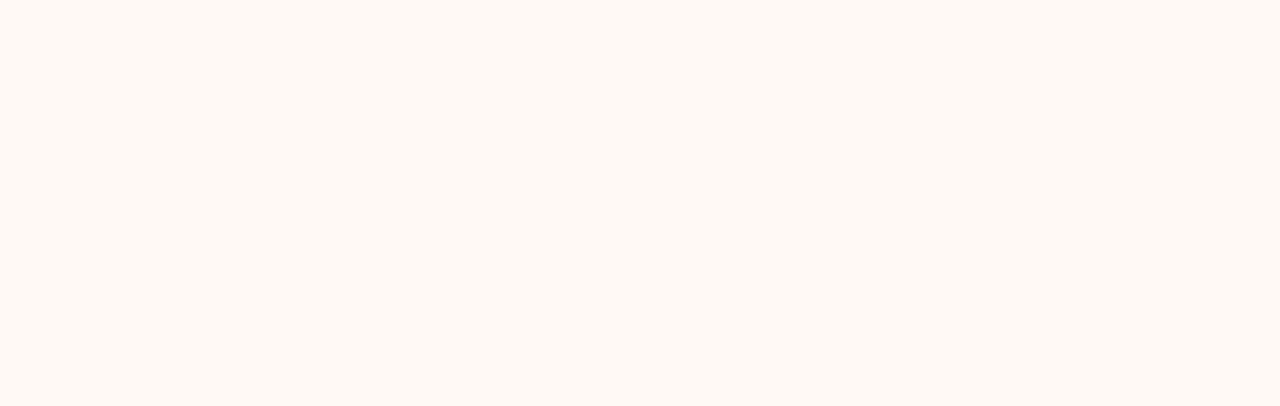
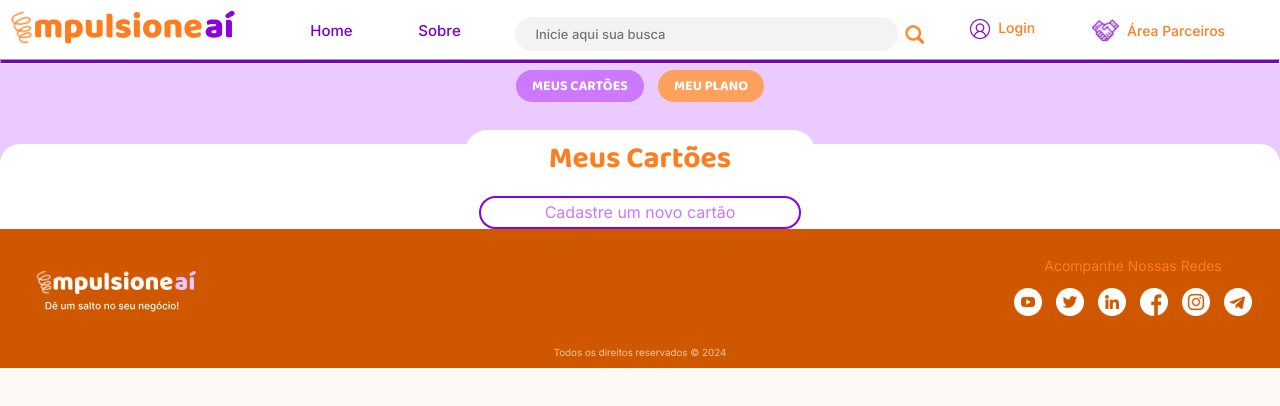
Before and after one commit to Rarissak/impulsione-ai, a React (Vite) app: page /meusCartoes in a window 1280 px wide. Before the commit this address had no page. Shown: the top 406 px of the page. Built offline with nearby package versions, Linux system fonts and the light colour scheme.

Commit message:
feat: criação da tela meus cartões
quem fizer o review por favor ajustar o tamanho da pagina para ocupar todo o espeço e não ficar com aquela area vazia abaixo do footer

```diff
--- a/src/App.jsx
+++ b/src/App.jsx
@@ -16,6 +16,7 @@ import Admin from '../src/pages/Admin/index.jsx';
 import PerfilParceiro from './pages/Parceiro/perfilParceiro/index.jsx';
 // import EsqueciSenha from './pages/UsuarioComum/forgotPassword/esqueciSenha.jsx';
 import Pesquisa from './pages/UsuarioComum/Pesquisa/pesquisa.jsx';
+import MeusCartoes from './pages/UsuarioComum/meusCartoes/meusCartoes.jsx';
 import UserProfile from './components/userProfile/userProfile.jsx';
 
 function App() {
@@ -38,6 +39,7 @@ function App() {
         <Route path='/perfilParceiro' Component={PerfilParceiro} />
 
         <Route path='/pesquisa' Component={Pesquisa} />
+        <Route path='/meusCartoes' Component={MeusCartoes} />
       </Routes>
     </Router>
   );
--- /dev/null
+++ b/src/components/selecionarCartao/selecionarCartao.css
@@ -0,0 +1,48 @@
+.cartao {
+    display: flex;
+    align-items: center;
+  }
+
+  .botao {
+    background-color: #CC78FF;
+    border: none;
+    padding: 0.7em;
+    margin: 0.5em;
+    border-radius: 5em; /* Bordas bem redondas */
+    cursor: pointer;
+    overflow: hidden; /* Impede overflows */
+    display: flex; /* Layout flexível */
+    align-items: center; /* Alinhar itens ao centro */
+    flex-direction: row-reverse;
+    justify-content: space-between; /* Alinha os itens no botão */
+}
+
+.botao:hover {
+    background-color: #B35FE6; /* Hover um pouco mais claro */
+}
+
+.botao p {
+    color: #FFFFFF;
+    margin-left: 0.4em;
+  }
+
+  .botao input[type='checkbox'] {
+    -webkit-appearance: none;
+    -moz-appearance: none;
+    appearance: none;
+    border: 2px solid #D9D9D9; /* Caixa de seleção cinza */
+    border-radius: 50%; /* Caixa de seleção redonda */
+    width: 2em; /* Tamanho da caixa de seleção */
+    height: 2em; /* Tamanho da caixa de seleção */
+    outline: none;
+    cursor: pointer;
+  }
+
+  .botao input[type='checkbox']:checked {
+    background-color: #FF7D1E; /* Cor quando marcada */
+  }
+
+  .icone-lixo {
+    cursor: pointer;
+    margin-left: 10px;
+  }
--- /dev/null
+++ b/src/components/selecionarCartao/selecionarCartao.jsx
@@ -0,0 +1,25 @@
+import React from 'react';
+import './selecionarCartao.css';
+import lixeiraDeReciclagem from '../../assets/lixeiraDeReciclagem.svg';
+
+const SelecionarCartao = ({ textoBotao, selecionado, onClick, onTrashIconClick }) => {
+  const handleSelecionar = () => {
+    onClick();
+  };
+
+  const handleExcluir = () => {
+    onTrashIconClick();
+  };
+
+  return (
+    <div className="cartao">
+      <button className={`botao ${selecionado ? 'selecionado' : ''}`} onClick={handleSelecionar}>
+        <p>{textoBotao}</p>
+        <input type="checkbox" checked={selecionado} readOnly />
+      </button>
+      <img src={lixeiraDeReciclagem} alt="Ícone de lixeira" className="icone-lixo" onClick={handleExcluir} />
+    </div>
+  );
+};
+
+export default SelecionarCartao;
--- a/src/pages/UsuarioComum/meusCartoes/meusCartoes.css
+++ b/src/pages/UsuarioComum/meusCartoes/meusCartoes.css
@@ -1,7 +1,9 @@
+/* Importando fontes do Google Fonts */
 @import url('https://fonts.googleapis.com/css2?family=Inter:wght@100..900&display=swap');
 @import url('https://fonts.googleapis.com/css2?family=Baloo+2:wght@400..800&family=Inter:wght@100..900&display=swap');
 
-*{
+/* Definições gerais */
+* {
     box-sizing: border-box;
     margin: 0;
     padding: 0;
@@ -9,20 +11,49 @@
     font-size: 16px;
 }
 
-/*Tornando o componente fixo e centralizado na tela, mesmo que scrollarmos o site para baixo
-o modal vai continuar na mesma posição.*/
-#back
-{
-    position: fixed;
-    top:50%;
-    left: 50%;
-    transform: translate(-50%, -50%);
-    z-index: 5;
+body {
+    background-color: #EBCBFF;
 }
 
-/*Centralizando todos os elementos do componente no centro da tela. E definindo o tamanho final do componente*/
-#meusCartoesCentralize
-{
+/* Container principal */
+.boxInformationsC {
+    background-color: #ffff;
+    width: 100vw;
+    display: flex;
+    flex-direction: column;
+    justify-content: center;
+    padding-left: 10em;
+    padding-right: 10em;
+}
+
+/* Botão "Cadastre um novo cartão" */
+.novoCartaoButton {
+    width: 322px;
+    height: 33px;
+    border-radius: 20px; /* Bordas BEM arredondadas */
+    border: 2px solid #8A00DE; /* Cor da borda */
+    background-color: #FFFFFF; /* Background branco */
+    color: #CC78FF; /* Cor da fonte */
+    font-size: 16px;
+    cursor: pointer;
+    transition: background-color 0.3s, color 0.3s;
+    margin-top: 10px; /* Ajuste o espaçamento conforme necessário */
+}
+
+.novoCartaoButton:hover {
+    background-color: #8A00DE; /* Altera o background ao passar o mouse */
+    color: #FFFFFF; /* Altera a cor da fonte ao passar o mouse */
+}
+
+.novoCartao {
+    display: flex;
+    align-items: center; /* Centraliza verticalmente */
+    flex-direction: column; /* Garante que os elementos sejam dispostos em coluna */
+}
+
+
+/* Centralizando todos os elementos do componente no centro da tela */
+#meusCartoesCentralize {
     width: 100vw;
     height: 100vh;
     display: flex;
@@ -30,27 +61,21 @@ o modal vai continuar na mesma posição.*/
     justify-content: center;
     align-items: center;
     z-index: 22;
-
 }
 
-/*Definindo o tamanho do container do login*/
-#meusCartoesContainer
-{
+/* Definindo o tamanho do container do login */
+#meusCartoesContainer {
     margin-top: -250px;
     width: 45%;
     height: 50%;
     z-index: 15;
 }
 
-
-
-/*Configurando o elemento responsável pelos inputs de login*/
-#meusCartoesBody
-{
+/* Configurando o elemento responsável pelos inputs de login */
+#meusCartoesBody {
     border-bottom-right-radius: 20px;
     border-bottom-left-radius: 20px;
     background-color: #ffffff;
-    /* padding: 4rem 2.3rem  1.3rem 2.3rem; */
     padding: .5rem 3rem;
     z-index: 22;
     display: flex;
@@ -58,156 +83,91 @@ o modal vai continuar na mesma posição.*/
     gap: 20px;
 }
 
-#centralizeSides
-{
+#centralizeSides {
     display: flex;
     gap: 35px;
 }
 
-#leftSide
-{
+#leftSide {
     display: flex;
     margin-bottom: 25px;
     flex-direction: column;
     width: 25%;
 }
 
-#rightSide
-{
+#rightSide {
     width: 100%;
 }
 
-
-
-/*Dando um espaço titulo dos inputs.*/
-#inputs
-{
+/* Dando um espaço título dos inputs */
+#inputs {
     margin-top: 15px;
     display: flex;
-    flex-wrap: wrap;
+    flex-direction: column;
     gap: 10px;
 }
 
-/*Configurando a aparencia dos inputs*/
-.meuPlanoInputs
-{
+/* Configurando a aparência dos inputs */
+.meuPlanoInputs {
     display: flex;
-    justify-content: center;
-
 }
 
-.meuPlanoInputs input
-{
+.meuPlanoInputs input {
     background-color: #F3F3F3;
     border-radius: 23px;
     border-color: #f3f3f300;
     padding: .2rem .6rem;
 }
 
-.nameInput
-{
-    color: #8A00DE;;
+.nameInput {
+    color: #8A00DE;
     font-weight: 700;
     margin-right: 15px;
 }
 
-
-
-#bandeira
-{
+#bandeira {
     background-color: #F3F3F3;
     border-radius: 23px;
     border-color: #f3f3f300;
     padding: .2rem .6rem;
 }
 
-/*Centralizando os botões do login*/
-#meusCartoesButtons
-{
+/* Centralizando os botões do login */
+#meusCartoesButtons {
     margin-top: 5px;
     display: flex;
     justify-content: space-between;
     flex-wrap: wrap;
     gap: 2px;
-    margin-bottom: 15px
+    margin-bottom: 15px;
 }
-/*Estilizando os botões de longar e de não possuir cadastro*/
-#meusCartoesButtons button
-{
+
+/* Estilizando os botões de logar e de não possuir cadastro */
+#meusCartoesButtons button {
     font-weight: 700;
     cursor: pointer;
     background-color: #FF7D1E;
     color: white;
     padding: .1rem 4rem;
-
-
 }
 
-#meusCartoesButtons #cancel
-{
+#meusCartoesButtons #cancel {
     background-color: #CC78FF;
-}
-
-/*Os elementos com a classe hide, devem ficar invisiveis*/
-#meusCartoesCentralize.hide, #back.hide
-{
-    opacity: 0;
-    pointer-events: none;
-}
-
-/*Configurando o protótipo da animação de aparecimento, juntando com o código da classe hide, se cria o efeito:
-Aparecer e desaparecer*/
-#meusCartoesCentralize, #back
-{
-    opacity: 1;
-    transition: .5s;
-    pointer-events: all;
-}
-
-/*Estilizando os botões responsáveis por abrir e fechar o modal*/
-#openModal
-{
-    margin-top: 25px;
-    margin-left: 5px;
-    cursor: pointer;
-}
-
-#closeModal
-{
-    position: relative;
-    border-radius: 50px;
-    padding: .5rem .7rem;
-    background-color: #ffffff00;
-    transition: .2s;
-    margin-left: 100%;
-    top: 10px !important;
-}
-
-#closeModal img{
-    width: 1.5rem;
-}
-
-#closeModal:hover
-{
-    transition: .2s;
-    background-color: #FF7D1E;
 }
 
 #meusCartoesButtonsignUp {
     text-decoration: none !important;
 }
 
-/*Configuração do campo Plano escolhido*/
-.selectField label
-{
+/* Configuração do campo Plano escolhido */
+.selectField label {
     color: #8A00DE;
     font-size: 16px;
     font-weight: 700;
     margin-right: 15px;
 }
 
-.selectField select
-{
+.selectField select {
     margin-top: 8px;
     background: #CC78FF;
     color: white;
@@ -219,134 +179,76 @@ Aparecer e desaparecer*/
     text-align: left;
     cursor: pointer;
     width: 135px;
-
 }
 
-.selectField div
-{
+.selectField div {
     color: #CC78FF;
     margin-top: 15px;
     margin-left: 10px;
 }
 
-.selectField2
-{
+.selectField2 {
     display: flex;
-
 }
 
-.selectField2 label
-{
+.selectField2 label {
     color: #8A00DE;
     font-size: 16px;
     font-weight: 700;
     margin-right: 15px;
 }
 
-.selectField2 select
-{
+.selectField2 select {
     width: 80px;
 }
 
-.meuPlanoTitulo
-{
+.meuPlanoTitulo {
     color: #FF7D1E;
     font-size: 18px;
     font-weight: 700;
-
 }
 
-
-@media screen and (max-width: 1260px){
-
-    #inputNome, #inputNumero
-    {
+/* Responsividade */
+@media screen and (max-width: 1260px) {
+    #inputNome, #inputNumero {
         width: 90%;
     }
-    #rightSide
-    {
+    #rightSide {
         width: 100%;
     }
 }
 
-@media screen and (max-width: 1249px){
-
-   #rightSide
-   {
+@media screen and (max-width: 1249px) {
+    #rightSide {
         width: 110%;
     }
-   #meusCartoesContainer
-   {
+    #meusCartoesContainer {
         width: 55%;
     }
 }
 
-
-@media screen and (max-width: 1200px){
-
-
-}
-
-@media screen and (max-width: 1024px){
-
-    #meusCartoesContainer
-    {
+@media screen and (max-width: 1024px) {
+    #meusCartoesContainer {
         width: 65%;
     }
-
 }
 
 /* Tamanho criado por conta do componente carrossel */
-@media screen and (max-width: 840px){
-
-
-    #inputNome, #inputNumero
-    {
+@media screen and (max-width: 840px) {
+    #inputNome, #inputNumero {
         width: 90%;
     }
+}
 
-
-}
-/* Tamanho criado por conta do componente carrossel */
-
-@media screen and (max-width: 768px){
-    #meusCartoesContainer
-    {
-      width: 75%;
-    }
-}
-@media screen and (max-width: 649px){
-
-
-    #meusCartoesButtons
-    {
-        justify-content: center;
-        gap:15px;
-
-    }
-}
-@media screen and (max-width: 624px){
-    #meusCartoesContainer
-    {
+@media screen and (max-width: 768px) {
+    #meusCartoesContainer {
         width: 75%;
     }
 }
 
-
-@media screen and (max-width: 560px){
-
+@media screen and (max-width: 649px) {
+    #meusCartoesButtons {
+        justify-content: center;
+        gap:15px;
     }
-
-@media screen and (max-width: 480px){
-
-
-
 }
-
-@media screen and (max-width: 320px){
-
-}
-
-@media screen and (max-width: 280px){
-
-}
--- a/src/pages/UsuarioComum/meusCartoes/meusCartoes.jsx
+++ b/src/pages/UsuarioComum/meusCartoes/meusCartoes.jsx
@@ -1,98 +1,164 @@
-import React from "react";
+import React, { useState } from 'react';
 import './meusCartoes.css';
-// import ModalForgetPassword, {ToggleModalForgot} from "../forgotPassword/forgotPassword";
-// Importando o icon do botão de fechar o modal.
-import iconModalClose from '../../../assets/iconLoginModalClose.svg';
-import {BoxInfoModal} from "../../../components/boxInfo/boxInfo/boxInfo";
-//import { Link } from "react-router-dom";
+import Header from '../../../components/header/header.jsx';
+import MenuLateral from '../../../components/menuLateral/menuLateral.jsx';
+import BarraLinkExterno from '../../../components/barraLinkExterno/BarraLinkExterno.jsx';
+import Footer from '../../../components/footer/footer.jsx';
+import BoxInfo from '../../../components/boxInfo/boxInfo.jsx';
+import SelecionarCartao from '../../../components/selecionarCartao/selecionarCartao.jsx';
 
- {/*Função de fechar o modal. Ele vai adicionar a classe hide na div loginCentralize,
-que vai fazer a div sumir e aparecer, quando o botão escolhido for clicado.*/}
-export function ToggleModal()
-{
-    const loginCentralize = document.querySelector("#meusCartoesCentralize");
-    loginCentralize.classList.toggle("hide");
-    const back = document.querySelector("#back");
-    back.classList.toggle("hide");
-}
-
-// Função que impede o inserimento de letras nos campos: cpf e mei
 function apenasNumeros(evt) {
-    // Obtém o código ASCII do caractere digitado
-    var charCode = (evt.which) ? evt.which : evt.keyCode;
-
-    // Verifica se o caractere digitado é uma letra
+    const charCode = evt.which ? evt.which : evt.keyCode;
     if (charCode >= 65 && charCode <= 90 || charCode >= 97 && charCode <= 122) {
-        // Cancela o evento de digitação (não insere o caractere no campo)
         evt.preventDefault();
     }
 }
 
-function MeusCartoes()
-{
+const MeusCartoes = () => {
+    const [cartoes, setCartoes] = useState([]);
+    const [contadorCartoes, setContadorCartoes] = useState(0);
+    const [numero, setNumero] = useState('');
+    const [nome, setNome] = useState('');
+    const [mesAno, setMesAno] = useState('');
+    const [cvv, setCvv] = useState('');
+    const [bandeira, setBandeira] = useState('');
+    const [botaoSelecionado, setBotaoSelecionado] = useState(null);
+    const [exibirAreaInput, setExibirAreaInput] = useState(false); // Estado para controlar a exibição da área de input dos cartões
 
-    return(
-        <div id="back" >
+    const handleSelecionarBotao = (id) => {
+        setBotaoSelecionado(id);
+    };
 
-            <div id="meusCartoesCentralize" >
+    const handleAdicionarCartao = () => {
+        if (cartoes.length >= 3) {
+            alert('Limite máximo de 3 cartões atingido. Remova um cartão existente para adicionar um novo.');
+            return;
+        }
 
-                <div id="meusCartoesContainer">
+        if (!numero || !nome || !mesAno || !cvv || !bandeira) {
+            alert('Preencha todos os campos para adicionar um novo cartão.');
+            return;
+        }
 
-                    <div>
-                        <button id="closeModal" onClick={ToggleModal}>
-                            <img src={iconModalClose} alt="icone para fechar o modal, tem formato de X"/>
-                        </button>
+        const novoCartao = {
+            id: contadorCartoes + 1,
+            texto: numero, // Usando o número como texto para representar o cartão
+            nome: nome,
+            mesAno: mesAno,
+            cvv: cvv,
+            bandeira: bandeira,
+        };
+
+        setContadorCartoes(contadorCartoes + 1);
+        setCartoes([...cartoes, novoCartao]);
+        // Limpar os campos após adicionar o cartão
+        setNumero('');
+        setNome('');
+        setMesAno('');
+        setCvv('');
+        setBandeira('');
+        // Ocultar a área de input dos cartões após adicionar com sucesso
+        setExibirAreaInput(false);
+    };
+
+    const handleExcluirCartao = (id) => {
+        const novosCartoes = cartoes.filter((cartao) => cartao.id !== id);
+        setCartoes(novosCartoes);
+
+        // Desselecionar o botão se o cartão excluído for o botão selecionado
+        if (id === botaoSelecionado) {
+            setBotaoSelecionado(null);
+        }
+    };
+
+    const handleExibirAreaInput = () => {
+        setExibirAreaInput(true);
+    };
+
+    const handleCancelar = () => {
+        // Limpar os campos ao cancelar
+        setNumero('');
+        setNome('');
+        setMesAno('');
+        setCvv('');
+        setBandeira('');
+        // Ocultar a área de input dos cartões ao cancelar
+        setExibirAreaInput(false);
+    };
+
+    return (
+        <>
+            <Header />
+            <MenuLateral></MenuLateral>
+
+            <body>
+                <nav className='linksExternos' id='barraLinks'>
+                    <BarraLinkExterno
+                        id='fundoRoxoClaro'
+                        name={'MEUS CARTÕES'}
+                        link={'/meusCartoes'} />
+
+                    <BarraLinkExterno
+                        id='fundoLaranja'
+                        name={'MEU PLANO'}
+                        link={'/meuPlano'} />
+                </nav>
+
+                <section id='boxInfos'>
+                    <BoxInfo
+                        title={"Meus Cartões"}
+                        idBox={'titleBoxBranco'}
+                        idDivisor={'divisorBranco'} />
+
+
+                    <div className="boxInformationsC">
+                        <div id="meusCartoesSelecao">
+                            {cartoes.map((cartao) => (
+                                <SelecionarCartao
+                                    key={cartao.id}
+                                    id={cartao.id}
+                                    textoBotao={`${cartao.texto.substring(0, 3)} - ${cartao.nome}`}
+                                    selecionado={botaoSelecionado === cartao.id}
+                                    onClick={() => handleSelecionarBotao(cartao.id)}
+                                    onTrashIconClick={() => handleExcluirCartao(cartao.id)}
+                                />
+                            ))}
+
                         </div>
 
-                    <BoxInfoModal title={'Meus Cartões'} idBox='titleBoxBranco' idModal='meusCartoesBox' idDivisor='divisorBranco'></BoxInfoModal>
+                        <div className='novoCartao'>
+                            {/* Botão "Cadastre um novo cartão" */}
+                            {!exibirAreaInput && cartoes.length < 3 && (
+                                <button type="button" className="novoCartaoButton" onClick={handleExibirAreaInput}>Cadastre um novo cartão</button>
+                            )}
+                        </div>
+
+                        {/* Área de input dos cartões */}
+                        {exibirAreaInput && (
                             <form id="meusCartoesBody">
-
                                 <div id="centralizeSides">
-                                {/*Separando o lado esquerdo do direito no modal*/}
-
                                     <div id="rightSide">
                                         <span className="meuPlanoTitulo">INSIRA DADOS DO CARTÃO</span>
-
                                         <div id="inputs">
                                             <div className="meuPlanoInputs">
                                                 <span className="nameInput">Número</span>
-                                        <input
-                                            type="text"
-                                            onKeyDown={apenasNumeros}
-                                            required
-                                            size={38} id="inputNumero"/>
+                                                <input type="text" value={numero} onChange={(e) => setNumero(e.target.value)} onKeyDown={apenasNumeros} required size={38} id="inputNumero" />
                                             </div>
-
                                             <div className="meuPlanoInputs">
                                                 <span className="nameInput">Nome</span>
-                                        <input type="text" size={40} required id="inputNome"/>
+                                                <input type="text" value={nome} onChange={(e) => setNome(e.target.value)} size={40} required id="inputNome" />
                                             </div>
-
                                             <div className="meuPlanoInputs">
                                                 <span className="nameInput">Data</span>
-                                        <input
-                                            type="text"
-                                            id="mesAno"
-                                            name="mesAno"
-                                            pattern="\d{2}/\d{2}"
-                                            title="Digite o formato MM/AA (mês/ano)"
-                                            required
-                                            size={2}/>
+                                                <input type="text" value={mesAno} onChange={(e) => setMesAno(e.target.value)} id="mesAno" name="mesAno" pattern="\d{2}/\d{2}" title="Digite o formato MM/AA (mês/ano)" required size={2} />
                                             </div>
-
                                             <div className="meuPlanoInputs">
                                                 <span className="nameInput">CVV</span>
-                                        <input
-                                            type="number"
-                                            min={0}
-                                            max={999}
-                                            required
-                                            />
+                                                <input type="number" value={cvv} onChange={(e) => setCvv(e.target.value)} min={0} max={999} required />
                                             </div>
-
                                             <div className="selectField2">
-                                        <label htmlfor="bandeira">Bandeira</label>
-                                            <select id="bandeira" name="bandeira" className="meuPlanoInputs" required>
+                                                <label htmlFor="bandeira">Bandeira</label>
+                                                <select id="bandeira" value={bandeira} onChange={(e) => setBandeira(e.target.value)} name="bandeira" className="meuPlanoInputs" required>
                                                     <option value="Visa">Visa</option>
                                                     <option value="Mastercard">Mastercard</option>
                                                     <option value="American Express">American Express</option>
@@ -101,23 +167,19 @@ function MeusCartoes()
                                                 </select>
                                             </div>
                                         </div>
-
-
-                            </div>
-
-                        </div>
-
-                        <div id="meusCartoesButtons">
-                            <button type="button" id="cancel">Cancelar</button>
-                            <button type="submit">Salvar</button>
-                        </div>
-
-                    </form>
-
-                </div>
-
                                     </div>
                                 </div>
+                                <div id="meusCartoesButtons">
+                                    <button type="button" onClick={handleCancelar} id="cancel">Cancelar</button>
+                                    <button type="button" onClick={handleAdicionarCartao}>Salvar</button> {/* Alterado para type="button" */}
+                                </div>
+                            </form>
+                        )}
+                    </div>
+                </section>
+            </body>
+            <Footer />
+        </>
     );
 }
 
```
Also changed, not shown: src/assets/lixeiraDeReciclagem.svg (added). Lines whose indentation alone changed are shown as unchanged.
